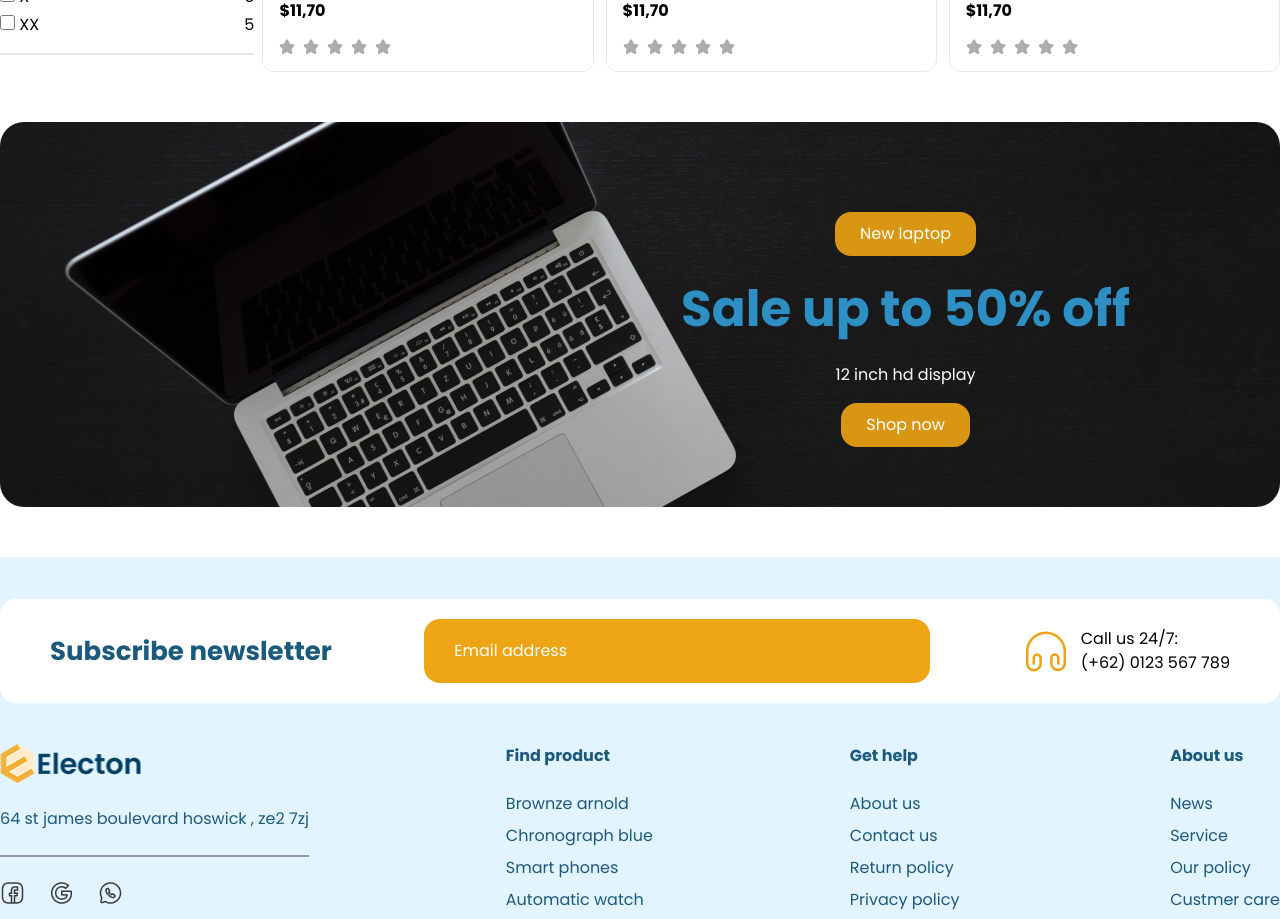
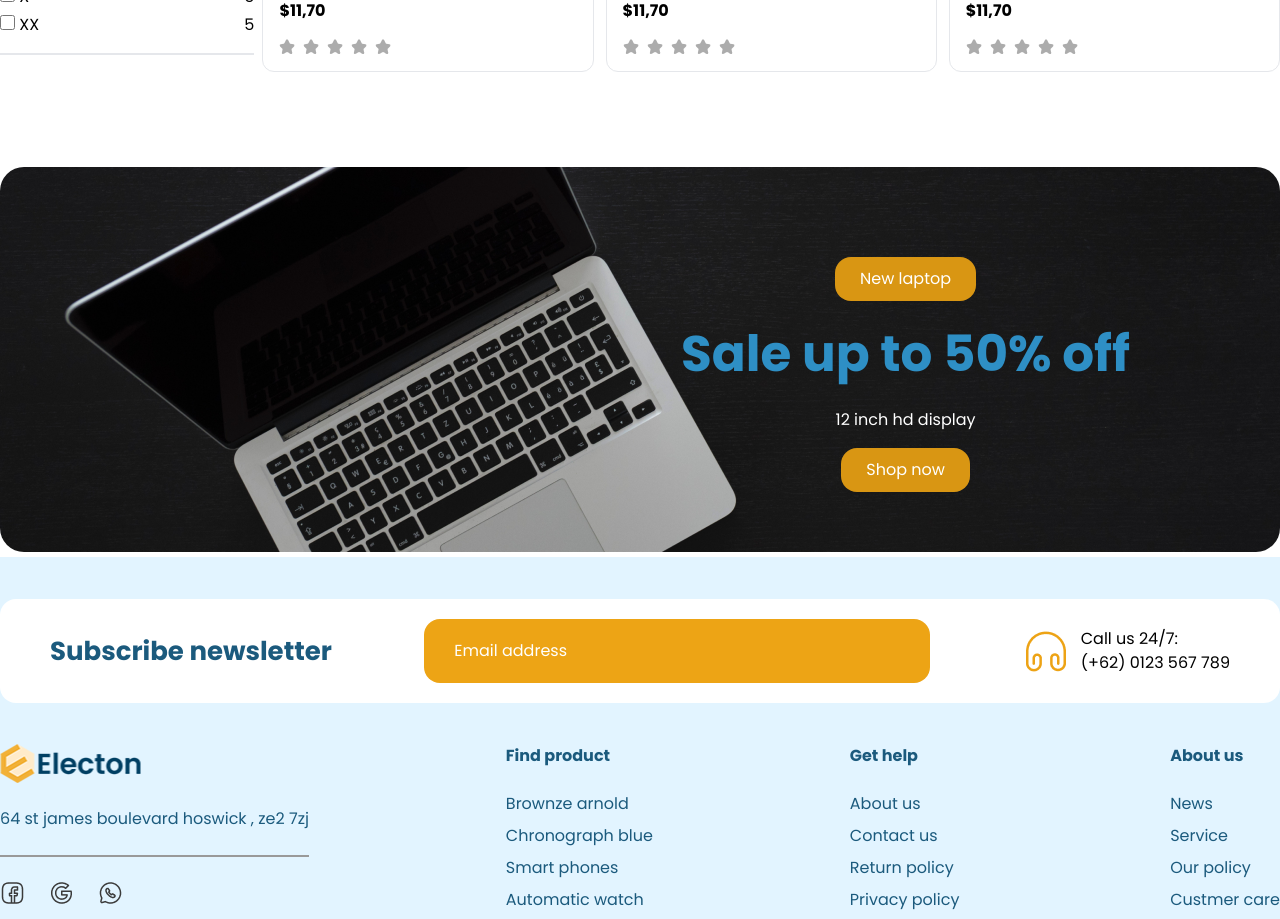
Before and after one commit to b13d/Ecommerce-app, a Next.js app: page /products in a window 1280 px wide. Shown: the part 1140-2059 px from the top of the page. Built offline with nearby package versions, Linux system fonts and the light colour scheme.

Commit message:
add styles, parallax

```diff
--- a/src/components/Header.tsx
+++ b/src/components/Header.tsx
@@ -46,6 +46,7 @@ export default function Header() {
         <motion.div
           layout
           className="background-modal"
+          initial={{ opacity: 0 }}
           animate={modal ? "open" : "closed"}
           transition={{
             opacity: { ease: "easeOut" },
--- a/src/components/PopularProducts.tsx
+++ b/src/components/PopularProducts.tsx
@@ -144,11 +144,11 @@ export default function PopularProducts() {
           );
         })}
       </motion.section>
-      <div className="flex gap-2 justify-center my-[50px]">
+      {/* <div className="flex gap-2 justify-center my-[50px]">
         <span className="w-[15px] h-[15px]  border bg-[#ff8d41] rounded-md block"></span>
         <span className="w-[15px] h-[15px]  border rounded-md block"></span>
         <span className="w-[15px] h-[15px]   border rounded-md block"></span>
-      </div>
+      </div> */}
       <SaleUP />
       <AboutQuality />
       <Comments />
--- a/src/components/SaleUP.tsx
+++ b/src/components/SaleUP.tsx
@@ -1,19 +1,32 @@
-import React from "react";
+import React, { useRef } from "react";
 import Image from "next/image";
-import { motion } from "framer-motion";
+import { motion, useScroll, MotionValue, useTransform } from "framer-motion";
+
+function useParallax(value: MotionValue<number>, distance: number) {
+  return useTransform(value, [0, 1], [-distance, distance]);
+}
 
 export default function SaleUP() {
   const variants = {
-    initial: { scale: 1.5 },
+    initial: { opacity: 0 },
 
     visible: {
-      scale: 1,
-      transition: { duration: 4 },
+      opacity: 1,
+      // y: -25,
+      transition: { duration: 4, type: "spring" },
     },
   };
 
+  const ref = useRef(null);
+  const { scrollYProgress } = useScroll({ target: ref });
+  const y = useParallax(scrollYProgress, 100);
+
+  console.log(y);
+
   return (
     <motion.section
+      ref={ref}
+      style={{ y }}
       initial="initial"
       whileInView="visible"
       variants={variants}
```
